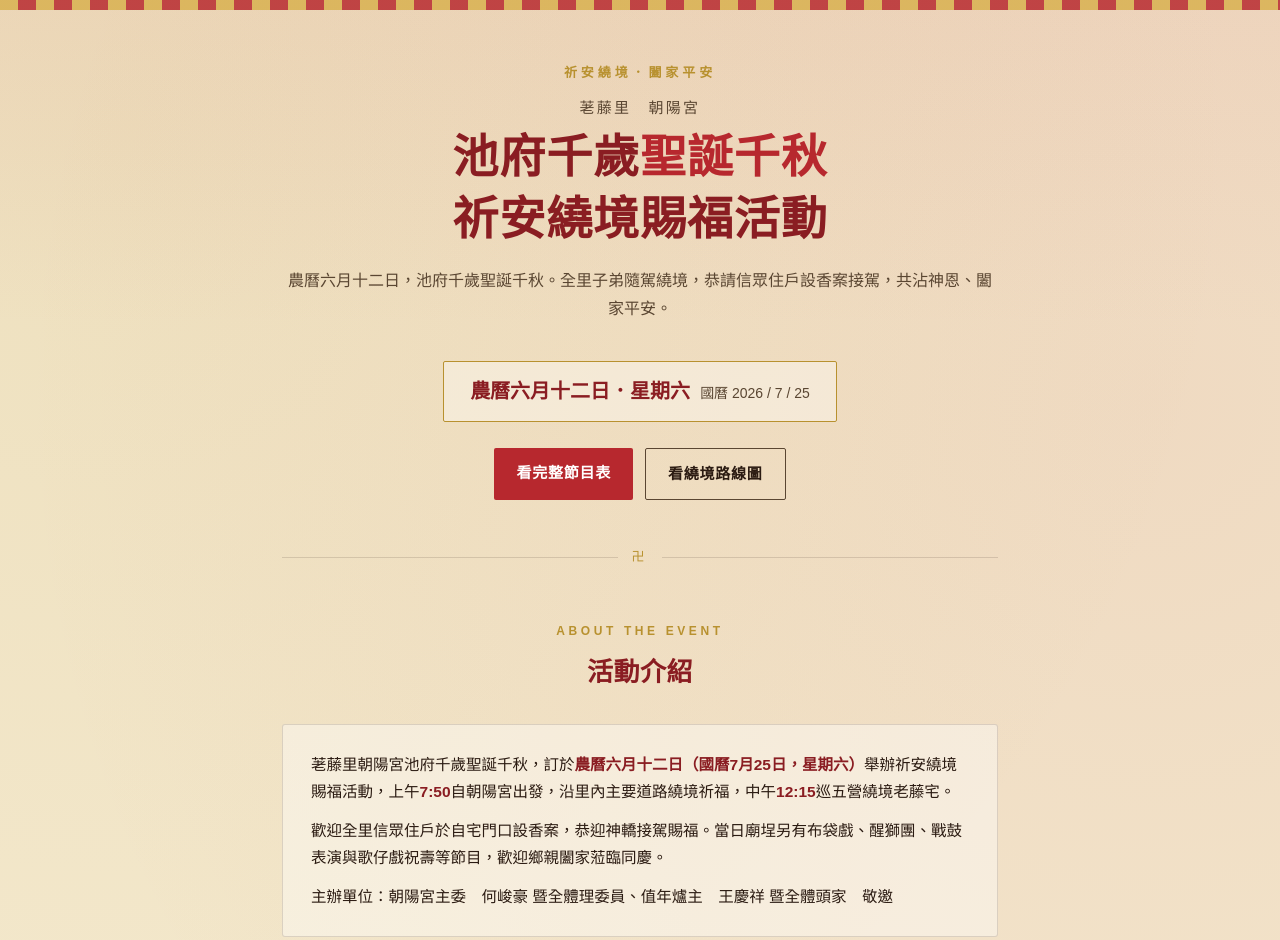
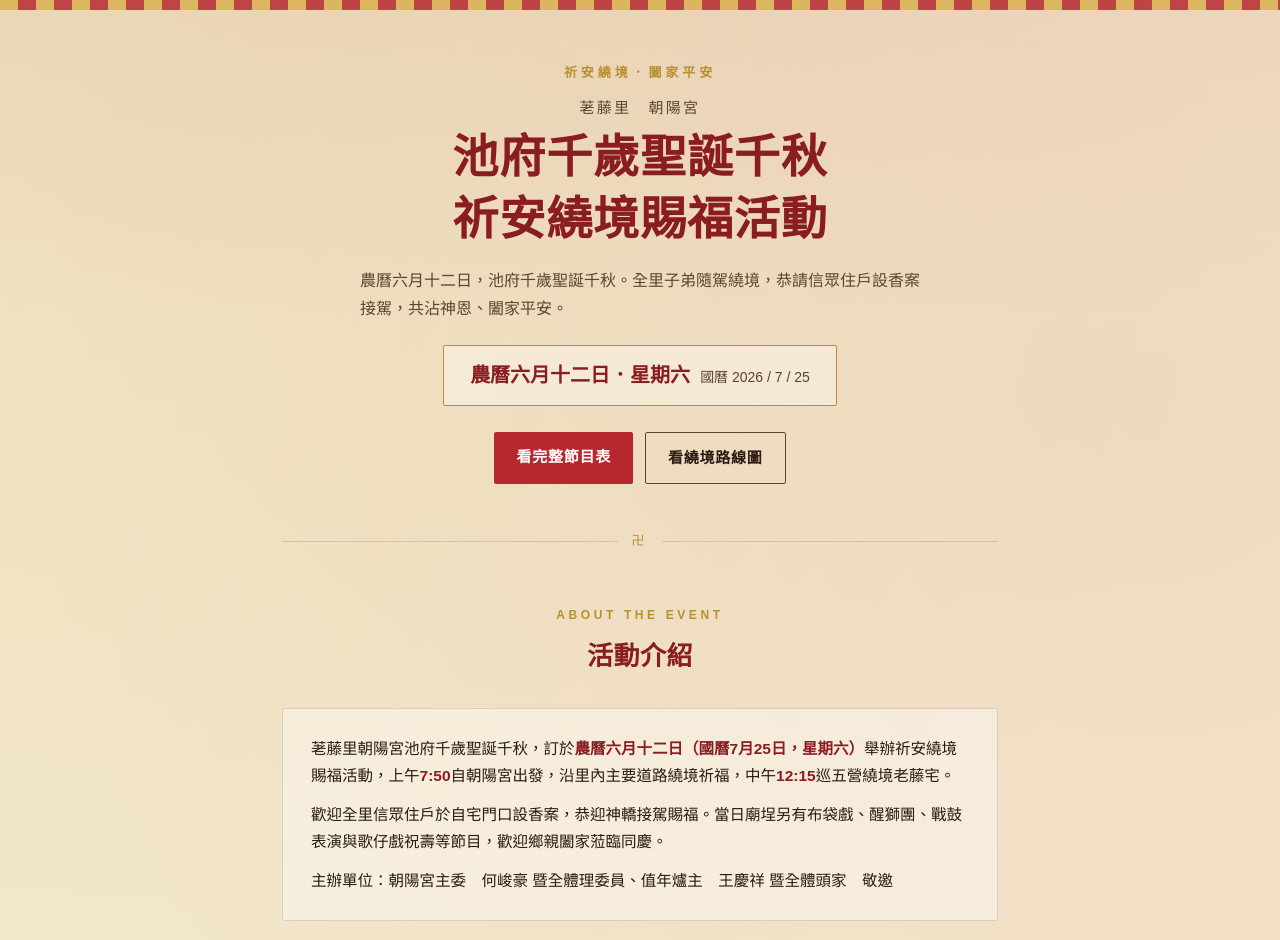
Before and after one commit to chad71501/cele, a plain HTML site: page index.html in a window 1280 px wide. Shown: the top 940 px of the page. Drawn offline with Linux system fonts and the light colour scheme.

Commit message:
Refactor hero section styles and content
Updated hero section styling and adjusted text alignment.

```diff
--- a/index.html
+++ b/index.html
@@ -76,11 +76,13 @@
     font-weight:900;
   }
   .hero h1 .accent{color:var(--red);}
-  .hero-sub{
-    margin-top:16px;
+.hero-sub{
+    margin:16px auto 0;
+    max-width:560px;
     font-size:16px;
     color:var(--ink-soft);
-  }
+    text-align:left;
+}
   .hero-date{
     display:inline-flex;
     gap:10px;
@@ -216,7 +218,7 @@
     border:1px solid var(--gold);
     border-radius:3px;
     padding:30px 28px;
-    text-align:center;
+    text-align:left;
   }
   .contact-card h3{font-size:24px;margin-bottom:18px;}
   .contact-list{list-style:none;padding:0;margin:0;font-size:20px;font-weight:700;}
@@ -240,7 +242,7 @@
   <div class="wrap">
     <div class="eyebrow">祈安繞境．闔家平安</div>
     <div class="temple-name">荖藤里　朝陽宮</div>
-    <h1>池府千歲<span class="accent">聖誕千秋</span><br>祈安繞境賜福活動</h1>
+    <h1>池府千歲聖誕千秋<br>祈安繞境賜福活動</h1>
     <p class="hero-sub">農曆六月十二日，池府千歲聖誕千秋。全里子弟隨駕繞境，恭請信眾住戶設香案接駕，共沾神恩、闔家平安。</p>
     <div class="hero-date">
       <span class="lunar">農曆六月十二日．星期六</span>
```
